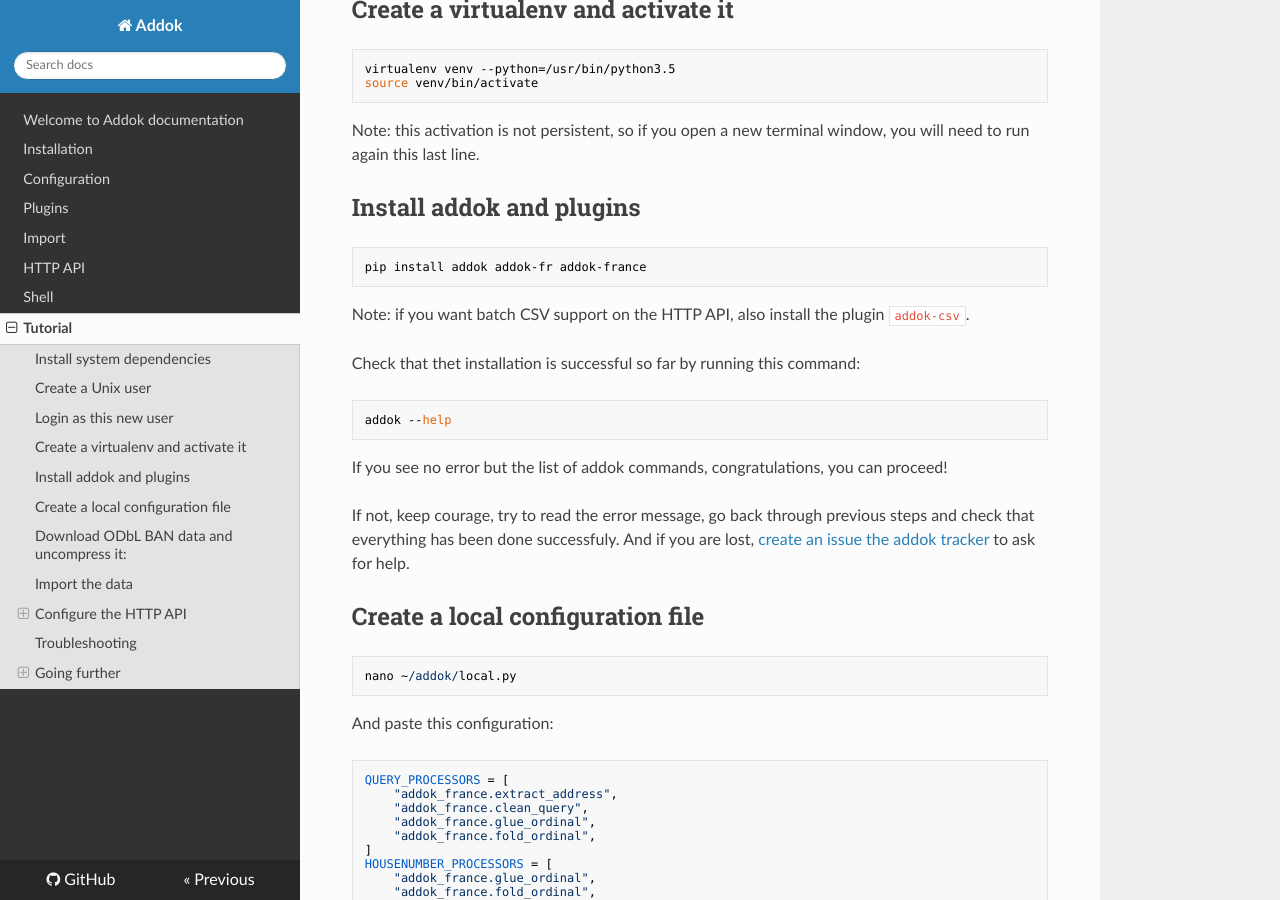
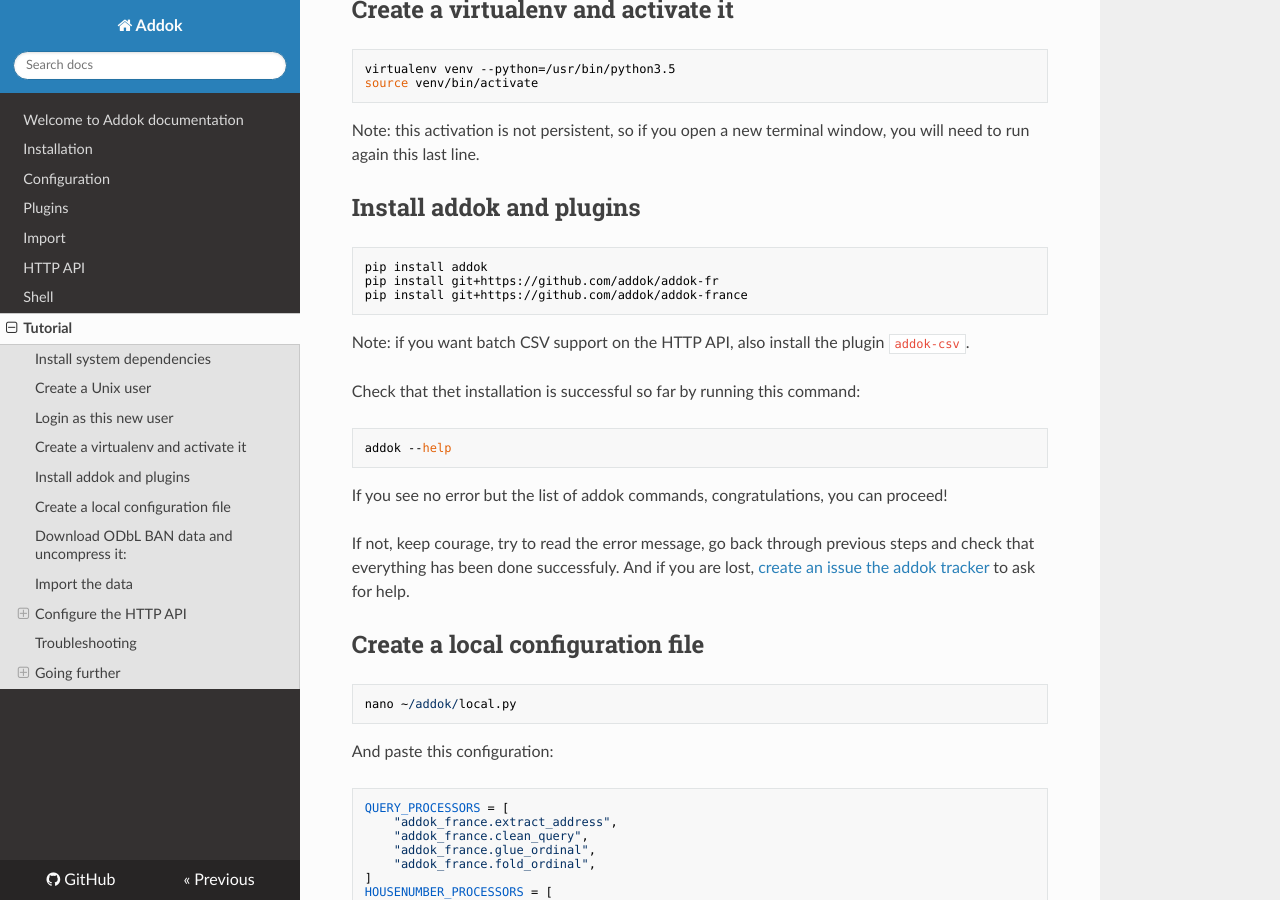
Before and after one commit to addok/addok, an MkDocs documentation site: the page built from docs/tutorial.md, in a window 1280 px wide and 900 px high, scrolled down 745 px. Built offline with MkDocs 1.6.1, drawn with Linux system fonts in a browser that asks for light colours; nearby versions of some CDN libraries; old or Windows-style settings are respelled for this version of MkDocs.

Commit message:
get addok plugins with pip

```diff
--- a/docs/tutorial.md
+++ b/docs/tutorial.md
@@ -34,7 +34,9 @@
 
 ## Install addok and plugins
 
-    pip install addok addok-fr addok-france
+    pip install addok
+    pip install git+https://github.com/addok/addok-fr
+    pip install git+https://github.com/addok/addok-france
 
 Note: if you want batch CSV support on the HTTP API, also install the plugin `addok-csv`.
 
```
